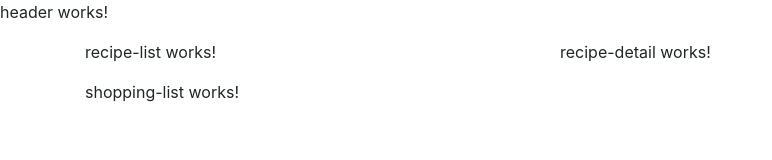
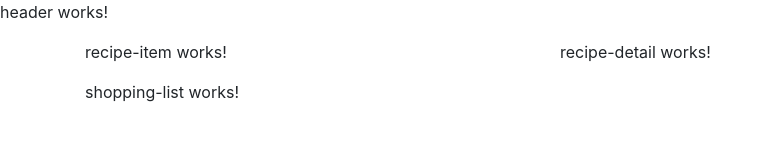
Before and after one commit to JacquesBegin/meal-time, an Angular app: page / in a window 1280 px wide. Shown: the top 160 px of the page, without its empty margins (0-772 px from the left). Built offline with nearby package versions, Linux system fonts and the light colour scheme.

Commit message:
Updates recipe list with recipe item.

```diff
--- a/src/app/recipeBook/recipe-list/recipe-list.component.html
+++ b/src/app/recipeBook/recipe-list/recipe-list.component.html
@@ -1 +1 @@
-<p>recipe-list works!</p>
+<app-recipe-item></app-recipe-item>
```
